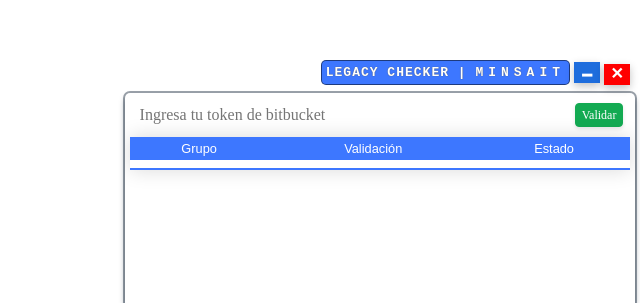
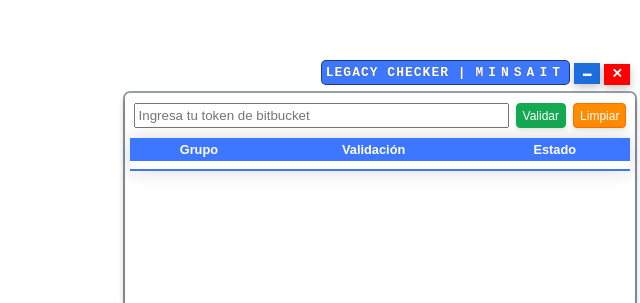
Before and after one commit to PepoBJ/Legacy-Checker, a browser extension: page chrome-extension/sources/checker.html in a window 1280 px wide. Shown: the part 497-800 px from the top of the page, without its empty margins (640-1280 px from the left). Drawn offline with Linux system fonts and the light colour scheme.

Commit message:
upload version 1.0.2

```diff
--- a/chrome-extension/sources/checker.html
+++ b/chrome-extension/sources/checker.html
@@ -9,14 +9,7 @@
     <meta name="viewport" content="width=device-width, initial-scale=1.0">
     <title>Legacy Checker BCP</title>
     <style>
-        * {
-            margin: 0;
-            padding: 0;
-            border: 0;
-            font-size: 100%;
-            font: inherit;
-            vertical-align: baseline;
-        }
+
         body {
             background-color: white;
         }
@@ -89,12 +82,12 @@
         }
 
         .forms-checker .token-checker {
-        width:85%!important;
+        width:75%!important;
         box-sizing:border-box!important;
         padding:3px!important;
         }
 
-        .forms-checker .btn-checker {
+        .forms-checker .btn-checker, .forms-checker .btn-cleaner {
         background-color:#13aa52!important;
         border:1px solid #13aa52!important;
         border-radius:4px!important;
@@ -112,13 +105,15 @@
         user-select:none!important;
         -webkit-user-select:none!important;
         touch-action:manipulation!important;
+        padding: 1px 6px !important;
         }
 
-        .btn-checker {
-            padding: 1px 6px !important;
+        .forms-checker .btn-cleaner {
+            background-color:rgba(255, 140, 0, 1) !important;
+            border-color:rgba(255, 110, 0, 1) !important;
         }
 
-        .forms-checker .btn-checker:hover,.btn-close:hover,.btn-minify:hover {
+        .forms-checker .btn-checker:hover,.btn-close:hover,.btn-minify:hover,.btn-cleaner:hover {
         box-shadow:rgba(0,0,0,.15) 0 3px 9px 0!important;
         transform:translateY(-2px)!important;
         }
@@ -234,6 +229,7 @@
             <div class="forms-checker">
                 <input type="text" class="token-checker" id="token-checker" placeholder="Ingresa tu token de bitbucket">
                 <button class="btn-checker" id="btn-checker" >Validar</button>
+                <button class="btn-cleaner" id="btn-cleaner" >Limpiar</button>
             </div>
             <div id="error-checkers"></div>
 
--- a/package.json
+++ b/package.json
@@ -1,6 +1,6 @@
 {
   "name": "legacy-checker",
-  "version": "1.0.1",
+  "version": "1.0.2",
   "description": "Legacy-checker Private",
   "main": "dist/main.js",
   "umd:main": "dist/main.umd.js",
```
Also changed, not shown: src/main.js (+19 -9 lines).
